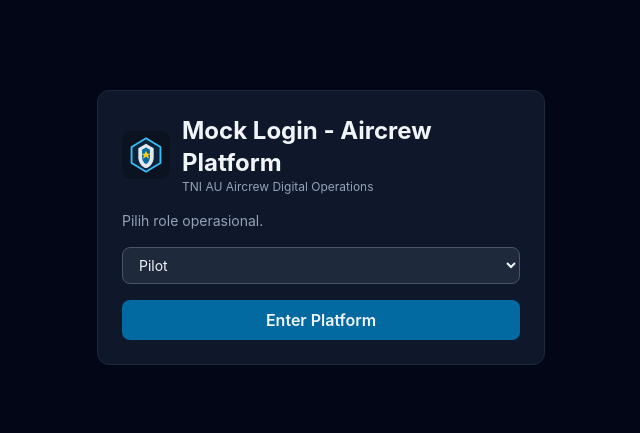
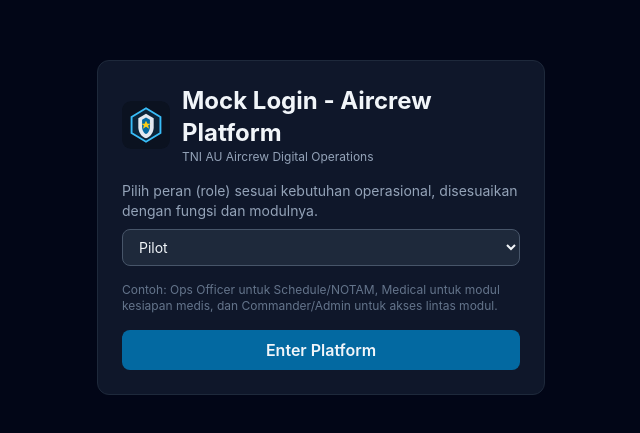
Before and after one commit to sobri3195/tni-au-aircrew-platform, a React (Vite) app: page /login in a window 1280 px wide. Shown: the part 173-606 px from the top of the page, without its empty margins (319-959 px from the left). Built offline with nearby package versions, Linux system fonts and the light colour scheme.

Commit message:
Perjelas panduan pemilihan role operasional pada login

```diff
--- a/src/pages/LoginPage.tsx
+++ b/src/pages/LoginPage.tsx
@@ -20,10 +20,11 @@
             <p className="text-xs text-slate-400">TNI AU Aircrew Digital Operations</p>
           </div>
         </div>
-        <p className="mb-4 text-sm text-slate-400">Pilih role operasional.</p>
+        <p className="mb-2 text-sm text-slate-400">Pilih peran (role) sesuai kebutuhan operasional, disesuaikan dengan fungsi dan modulnya.</p>
         <select className="input mb-4" value={role} onChange={(e) => setRole(e.target.value as Role)}>
           {roles.map((item) => <option key={item}>{item}</option>)}
         </select>
+        <p className="mb-4 text-xs text-slate-500">Contoh: Ops Officer untuk Schedule/NOTAM, Medical untuk modul kesiapan medis, dan Commander/Admin untuk akses lintas modul.</p>
         <button
           className="w-full rounded-lg bg-sky-700 px-4 py-2 font-semibold"
           onClick={() => {
```
